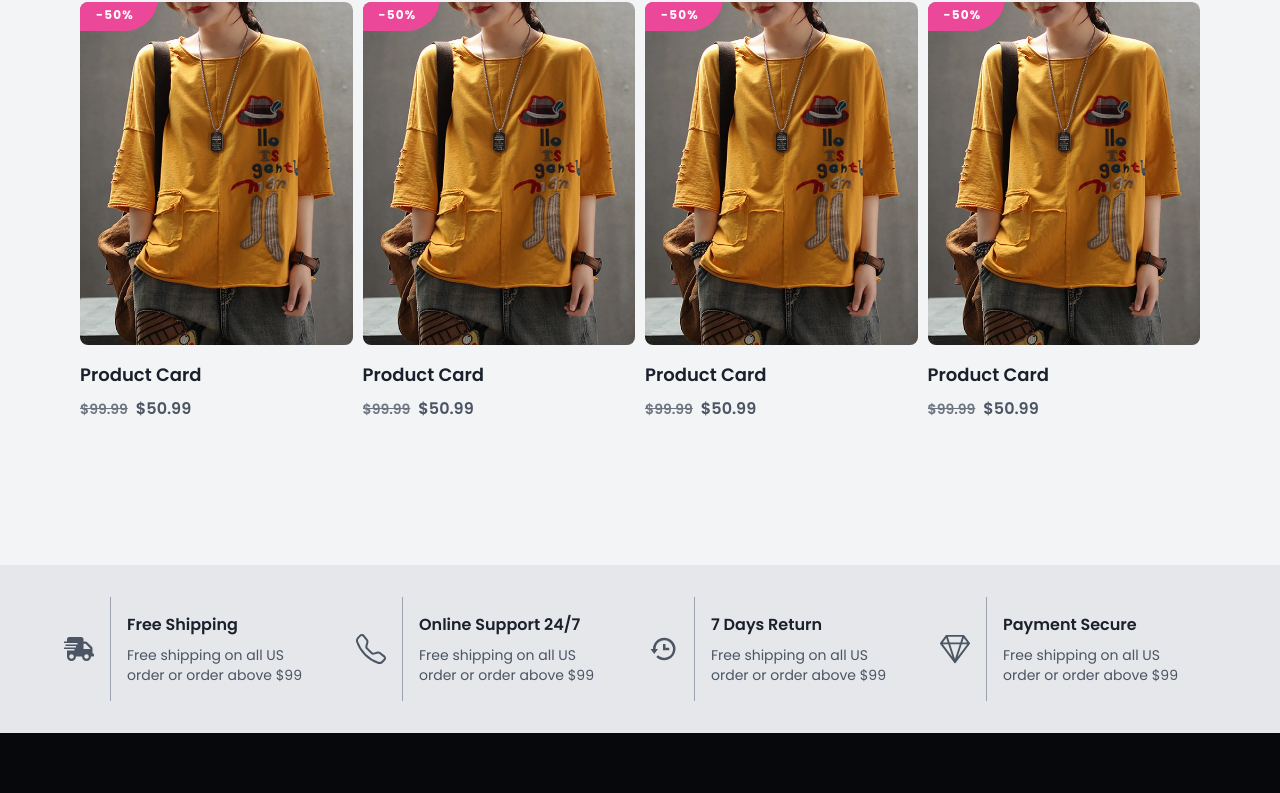
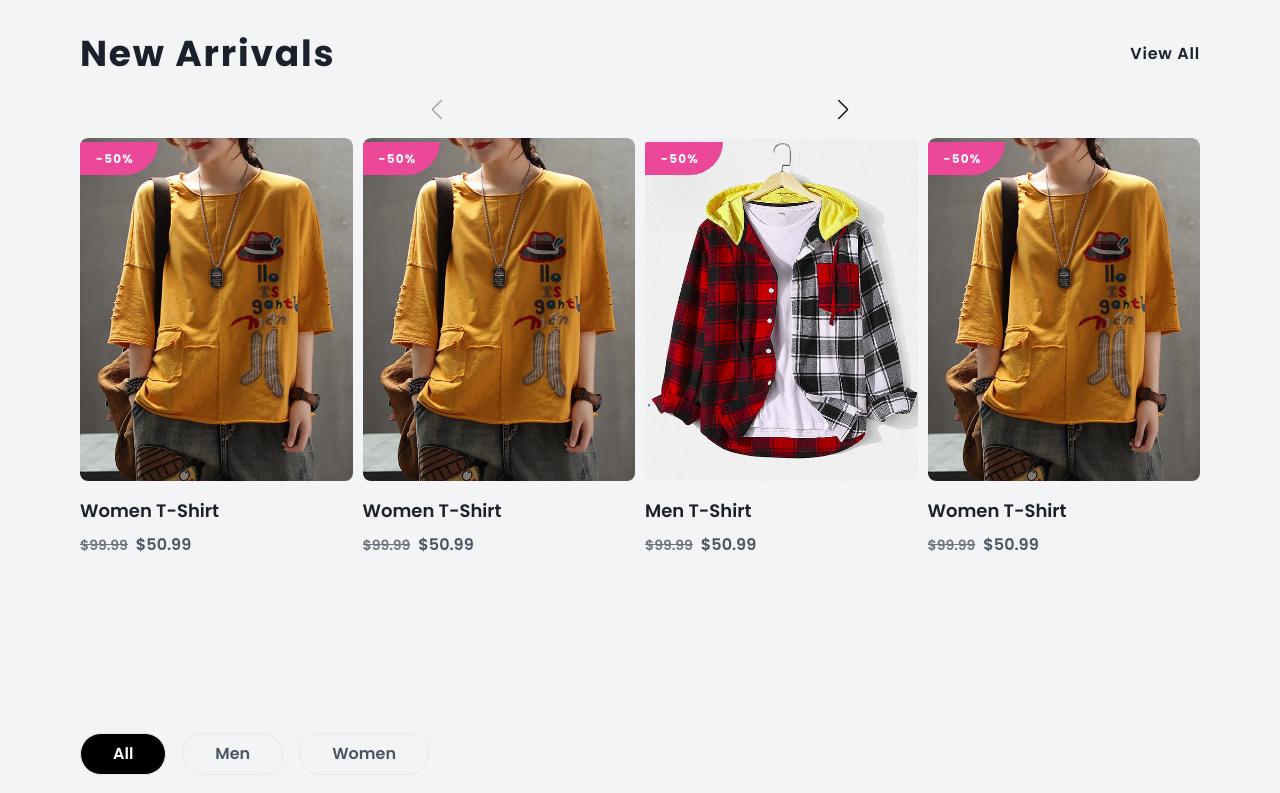
Before and after one commit to RavenSam/loiro, a Next.js app: page / in a window 1280 px wide. Shown: the part 1038-1831 px from the top of the page. Built offline with nearby package versions, Linux system fonts and the light colour scheme.

Commit message:
...product card & product gallery

```diff
--- a/components/Shared/Filter.tsx
+++ b/components/Shared/Filter.tsx
@@ -2,8 +2,8 @@ import React, { useEffect } from "react"
 
 const btns = [
    { label: "All", value: 0 },
-   { label: "Comedy", value: 35 },
-   { label: "Action", value: 28 },
+   { label: "Men", value: "men" },
+   { label: "Women", value: "women" },
 ]
 
 export default function Filter({ items, setFiltered, active, setActive }: any) {
@@ -13,7 +13,7 @@ export default function Filter({ items, setFiltered, active, setActive }: any) {
          return
       }
 
-      const fitred = items.filter((item: any) => item.genre_ids.includes(active))
+      const fitred = items.filter((item: any) => item.category.includes(active))
 
       setFiltered(fitred)
    }, [active, items, setFiltered])
@@ -26,9 +26,9 @@ export default function Filter({ items, setFiltered, active, setActive }: any) {
                onClick={() => setActive(item.value)}
                className={`${
                   item.value === active
-                     ? "bg-violet-500 text-white  hover:bg-violet-700"
-                     : "hover:border-violet-500 hover:text-violet-500 text-gray-600"
-               } px-8 py-2 border-2 rounded-3xl font-bold `}
+                     ? "bg-black text-white  hover:opacity-80"
+                     : " text-gray-600 hover:border-black hover:text-black"
+               } px-8 py-2 border rounded-3xl font-semibold `}
             >
                {item.label}
             </button>
--- a/components/Shared/ProductCard.tsx
+++ b/components/Shared/ProductCard.tsx
@@ -4,9 +4,15 @@ import { HiOutlineHeart, HiOutlineSearch } from "react-icons/hi"
 export default function ProductCard({ item }: { item: any }) {
    return (
       <div className="relative group w-full rounded-lg overflow-hidden cursor-pointer">
-         <figure className="w-full rounded-lg overflow-hidden">
-            <Image src={item.image} alt={item.name} width={350} height={440} layout="responsive" />
-         </figure>
+         <div className="relative">
+            <figure className="group-hover:opacity-0 w-full rounded-lg overflow-hidden transition duration-700">
+               <Image src={item.image[0]} alt={item.name} width={350} height={440} layout="responsive" />
+            </figure>
+
+            <figure className="absolute inset-0 opacity-0 translate-y-4 group-hover:translate-y-0 group-hover:opacity-100 w-full rounded-lg overflow-hidden transition duration-500">
+               <Image src={item.image[1]} alt={item.name} width={350} height={440} layout="responsive" />
+            </figure>
+         </div>
 
          <div className="py-4 space-y-2">
             <h3 title={item.name} className="font-semibold md:text-lg truncate">
@@ -22,17 +28,17 @@ export default function ProductCard({ item }: { item: any }) {
          </div>
 
          <div className="absolute top-0 right-0 flex flex-col items-center p-2 gap-2">
-            <button className="btn-square scale-50 opacity-0 group-hover:scale-100 group-hover:opacity-100">
+            <button className="btn-square md:scale-50 md:opacity-0 md:group-hover:scale-100 md:group-hover:opacity-100">
                <HiOutlineHeart size={25} />
             </button>
 
-            <button className="btn-square scale-50 opacity-0 group-hover:scale-100 group-hover:opacity-100">
+            <button className="btn-square md:scale-50 md:opacity-0 md:group-hover:scale-100 md:group-hover:opacity-100">
                <HiOutlineSearch size={25} />
             </button>
          </div>
 
-         <div className="absolute top-0 left-0 ">
-            <span className="bg-pink-500 py-2 px-4 pr-6 text-white uppercase text-xs font-bold tracking-widest rounded-br-full">
+         <div className="absolute top-0 left-0 py-2">
+            <span className="bg-pink-500 py-2 px-4 pr-6 shadow-2xl text-white uppercase text-xs font-bold tracking-widest rounded-br-full">
                -50%
             </span>
          </div>
--- a/components/sections/FilterGallery.tsx
+++ b/components/sections/FilterGallery.tsx
@@ -2,49 +2,55 @@
 import Filter from "@components/Shared/Filter"
 import { useEffect, useState } from "react"
 import { AnimatePresence, motion } from "framer-motion"
+import ProductCard from "@components/Shared/ProductCard"
 
-const api_url = `https://api.themoviedb.org/3/movie/popular?api_key=${process.env.NEXT_PUBLIC_API}&language=en-US`
+const items = [
+   { id: 1, name: "Women T-Shirt  ", category: ["women"], image: ["/assets/p-2.png", "/assets/p-3.png"] },
+   { id: 2, name: "Women T-Shirt  ", category: ["women"], image: ["/assets/p-2.png", "/assets/p-3.png"] },
+   { id: 11, name: "Men T-Shirt  ", category: ["men"], image: ["/assets/p-4.png", "/assets/p-5.png"] },
+   { id: 4, name: "Women T-Shirt  ", category: ["women"], image: ["/assets/p-2.png", "/assets/p-3.png"] },
+   { id: 12, name: "Men T-Shirt  ", category: ["men"], image: ["/assets/p-4.png", "/assets/p-5.png"] },
+   { id: 6, name: "Women T-Shirt  ", category: ["women"], image: ["/assets/p-2.png", "/assets/p-3.png"] },
+   { id: 19, name: "Men T-Shirt  ", category: ["men"], image: ["/assets/p-4.png", "/assets/p-5.png"] },
+   { id: 7, name: "Women T-Shirt  ", category: ["women"], image: ["/assets/p-2.png", "/assets/p-3.png"] },
+   { id: 18, name: "Men T-Shirt  ", category: ["men"], image: ["/assets/p-4.png", "/assets/p-5.png"] },
+   { id: 10, name: "Women T-Shirt  ", category: ["women"], image: ["/assets/p-2.png", "/assets/p-3.png"] },
+
+   { id: 13, name: "Men T-Shirt  ", category: ["men"], image: ["/assets/p-4.png", "/assets/p-5.png"] },
+   { id: 9, name: "Women T-Shirt  ", category: ["women"], image: ["/assets/p-2.png", "/assets/p-3.png"] },
+   { id: 14, name: "Men T-Shirt  ", category: ["men"], image: ["/assets/p-4.png", "/assets/p-5.png"] },
+   { id: 5, name: "Women T-Shirt  ", category: ["women"], image: ["/assets/p-2.png", "/assets/p-3.png"] },
+   { id: 15, name: "Men T-Shirt  ", category: ["men"], image: ["/assets/p-4.png", "/assets/p-5.png"] },
+   { id: 8, name: "Women T-Shirt  ", category: ["women"], image: ["/assets/p-2.png", "/assets/p-3.png"] },
+   { id: 16, name: "Men T-Shirt  ", category: ["men"], image: ["/assets/p-4.png", "/assets/p-5.png"] },
+   { id: 17, name: "Men T-Shirt  ", category: ["men"], image: ["/assets/p-4.png", "/assets/p-5.png"] },
+   { id: 3, name: "Women T-Shirt  ", category: ["women"], image: ["/assets/p-2.png", "/assets/p-3.png"] },
+   { id: 20, name: "Men T-Shirt  ", category: ["men"], image: ["/assets/p-4.png", "/assets/p-5.png"] },
+]
 
 export default function FilterGallery() {
-   const [items, setItems] = useState([])
    const [filtered, setFiltered] = useState([])
    const [active, setActive] = useState(0)
 
-   // useEffect(() => {
-   //    fecthData()
-   // }, [])
-
-   const fecthData = async () => {
-      const res = await fetch(api_url)
-      const data = await res.json()
-      setItems(data.results)
-      setFiltered(data.results)
-   }
-
    return (
-      <div className="max-w-5xl mx-auto px-4">
+      <div className="max-w-6xl mx-auto px-4">
          <Filter items={items} setFiltered={setFiltered} active={active} setActive={setActive} />
 
-         {/* <motion.div layout className="popular-movies grid grid-cols-[repeat(auto-fit,minmax(250px,1fr))] gap-4">
+         <motion.div layout className="popular-movies grid grid-cols-[repeat(auto-fit,minmax(250px,1fr))] gap-4">
             <AnimatePresence>
-               {filtered.map((item, i) => (
+               {filtered.map((item: any) => (
                   <Item key={item.id} item={item} />
                ))}
             </AnimatePresence>
-         </motion.div> */}
+         </motion.div>
       </div>
    )
 }
 
 const Item = ({ item }: any) => {
    return (
-      <motion.div initial={{ opacity: 0 }} animate={{ opacity: 1 }} exit={{ opacity: 0 }} layout className="">
-         <h2>{item.title}</h2>
-         <img
-            src={"https://image.tmdb.org/t/p/w500" + item.backdrop_path}
-            alt=""
-            className="rounded-md object-cover w-full h-52"
-         />
+      <motion.div initial={{ opacity: 0 }} animate={{ opacity: 1 }} exit={{ opacity: 0 }} layout>
+         <ProductCard item={item} />
       </motion.div>
    )
 }
--- a/components/sections/HeroSlide.tsx
+++ b/components/sections/HeroSlide.tsx
@@ -36,8 +36,9 @@ export default function HeroSlide() {
       <div className="heroSlide">
          <Swiper
             navigation={true}
+            loop={true}
             speed={500}
-            pagination={true}
+            pagination={{ clickable: true }}
             spaceBetween={0}
             slidesPerView={1}
             autoplay={{ delay: 10000 }}
--- a/components/sections/ProductList.tsx
+++ b/components/sections/ProductList.tsx
@@ -1,27 +1,56 @@
-import { useEffect, useState } from "react"
+import { useEffect, useRef, useState } from "react"
 import ProductCard from "@components/Shared/ProductCard"
 
+import SwiperCore, { Navigation } from "swiper"
 import { SwiperSlide, Swiper } from "swiper/react"
+import Link from "next/link"
 
 const products = [
-   { name: "Product Card  ", image: "/assets/p-2.png" },
-   { name: "Product Card", image: "/assets/p-2.png" },
-   { name: "Product Card", image: "/assets/p-2.png" },
-   { name: "Product Card", image: "/assets/p-2.png" },
-   { name: "Product Card", image: "/assets/p-2.png" },
-   { name: "Product Card", image: "/assets/p-2.png" },
-   { name: "Product Card", image: "/assets/p-2.png" },
-   { name: "Product Card", image: "/assets/p-2.png" },
-   { name: "Product Card", image: "/assets/p-2.png" },
-   { name: "Product Card", image: "/assets/p-2.png" },
-   { name: "Product Card", image: "/assets/p-2.png" },
+   { id: 1, name: "Women T-Shirt  ", category: ["women"], image: ["/assets/p-2.png", "/assets/p-3.png"] },
+   { id: 2, name: "Women T-Shirt  ", category: ["women"], image: ["/assets/p-2.png", "/assets/p-3.png"] },
+   { id: 11, name: "Men T-Shirt  ", category: ["men"], image: ["/assets/p-4.png", "/assets/p-5.png"] },
+   { id: 4, name: "Women T-Shirt  ", category: ["women"], image: ["/assets/p-2.png", "/assets/p-3.png"] },
+   { id: 12, name: "Men T-Shirt  ", category: ["men"], image: ["/assets/p-4.png", "/assets/p-5.png"] },
+   { id: 6, name: "Women T-Shirt  ", category: ["women"], image: ["/assets/p-2.png", "/assets/p-3.png"] },
+   { id: 19, name: "Men T-Shirt  ", category: ["men"], image: ["/assets/p-4.png", "/assets/p-5.png"] },
+   { id: 7, name: "Women T-Shirt  ", category: ["women"], image: ["/assets/p-2.png", "/assets/p-3.png"] },
+   { id: 18, name: "Men T-Shirt  ", category: ["men"], image: ["/assets/p-4.png", "/assets/p-5.png"] },
+   { id: 10, name: "Women T-Shirt  ", category: ["women"], image: ["/assets/p-2.png", "/assets/p-3.png"] },
+   { id: 13, name: "Men T-Shirt  ", category: ["men"], image: ["/assets/p-4.png", "/assets/p-5.png"] },
+   { id: 9, name: "Women T-Shirt  ", category: ["women"], image: ["/assets/p-2.png", "/assets/p-3.png"] },
+   { id: 14, name: "Men T-Shirt  ", category: ["men"], image: ["/assets/p-4.png", "/assets/p-5.png"] },
+   { id: 5, name: "Women T-Shirt  ", category: ["women"], image: ["/assets/p-2.png", "/assets/p-3.png"] },
+   { id: 15, name: "Men T-Shirt  ", category: ["men"], image: ["/assets/p-4.png", "/assets/p-5.png"] },
+   { id: 8, name: "Women T-Shirt  ", category: ["women"], image: ["/assets/p-2.png", "/assets/p-3.png"] },
+   { id: 16, name: "Men T-Shirt  ", category: ["men"], image: ["/assets/p-4.png", "/assets/p-5.png"] },
+   { id: 17, name: "Men T-Shirt  ", category: ["men"], image: ["/assets/p-4.png", "/assets/p-5.png"] },
+   { id: 3, name: "Women T-Shirt  ", category: ["women"], image: ["/assets/p-2.png", "/assets/p-3.png"] },
+   { id: 20, name: "Men T-Shirt  ", category: ["men"], image: ["/assets/p-4.png", "/assets/p-5.png"] },
 ]
 
-export default function ProductList() {
+export default function ProductList({ title }: { title: string }) {
+   const prevRef = useRef<HTMLDivElement>(null)
+   const nextRef = useRef<HTMLDivElement>(null)
+
+   SwiperCore.use([Navigation])
+
    return (
-      <div className="w-full max-w-6xl mx-auto px-4">
+      <div className="productList w-full max-w-6xl mx-auto px-4">
+         <div className="flex items-center justify-between mb-6">
+            <h2 className="section-title">{title}</h2>
+
+            <Link href="/collections/products">
+               <a className="font-semibold tracking-wider hover:tracking-tight transition-all duration-200">View All</a>
+            </Link>
+         </div>
+
          <Swiper
-            breakpoints={{ 640: { slidesPerView: 2 }, 768: { slidesPerView: 3 }, 1024: { slidesPerView: 4 } }}
+            navigation={true}
+            breakpoints={{
+               640: { slidesPerView: 2, slidesPerGroup: 2 },
+               768: { slidesPerView: 3, slidesPerGroup: 3 },
+               1024: { slidesPerView: 4, slidesPerGroup: 4 },
+            }}
             spaceBetween={10}
          >
             {products.map((item, i) => (
--- a/pages/index.tsx
+++ b/pages/index.tsx
@@ -1,4 +1,5 @@
 import Collection from "@components/sections/Collection"
+import FilterGallery from "@components/sections/FilterGallery"
 import HeroSlide from "@components/sections/HeroSlide"
 import Policy from "@components/sections/Policy"
 import ProductList from "@components/sections/ProductList"
@@ -21,8 +22,12 @@ const Home: NextPage = () => {
             <Collection />
          </section>
 
-         <section className="mt-20">
-            <ProductList />
+         <section className="mt-28">
+            <ProductList title="New Arrivals" />
+         </section>
+
+         <section className="mt-28">
+            <FilterGallery />
          </section>
 
          <section className="mt-20">
--- a/styles/globals.css
+++ b/styles/globals.css
@@ -28,7 +28,7 @@
    }
 
    .btn-black {
-      @apply btn px-4 py-2 bg-black text-white shadow-lg rounded-lg  hover:opacity-75;
+      @apply btn px-4 py-2 bg-black text-white shadow-lg rounded-lg  hover:!opacity-75;
    }
 
    .btn-glass {
@@ -37,6 +37,10 @@
 
    .btn-menu {
       @apply px-4 py-2 font-medium opacity-80 hover:opacity-100 active:text-violet-800;
+   }
+
+   .section-title {
+      @apply text-3xl lg:text-4xl capitalize font-bold md:tracking-wider;
    }
 
    .fade-up {
@@ -86,3 +90,36 @@ button:focus-visible {
    width: 20px;
    border-radius: 25px;
 }
+
+.productList .swiper-button-next,
+.productList .swiper-button-prev {
+   color: rgb(0, 0, 0);
+   top: 12px !important;
+   padding: 0 1.3rem;
+   transition: transform 0.4s ease;
+}
+
+.productList .swiper-container {
+   padding-top: 2.5rem;
+}
+
+.productList .swiper-button-next::after,
+.productList .swiper-button-prev::after {
+   font-size: 20px !important;
+}
+
+.productList .swiper-button-next {
+   right: 30%;
+}
+
+.productList .swiper-button-next:hover {
+   transform: translateX(1rem);
+}
+
+.productList .swiper-button-prev {
+   left: 30%;
+}
+
+.productList .swiper-button-prev:hover {
+   transform: translateX(-1rem);
+}
```
Also changed, not shown: pages/collections/index.tsx (added, +18 -0 lines), pages/collections/products.tsx (added, +18 -0 lines), public/assets/p-4.png (added), public/assets/p-5.png (added).
